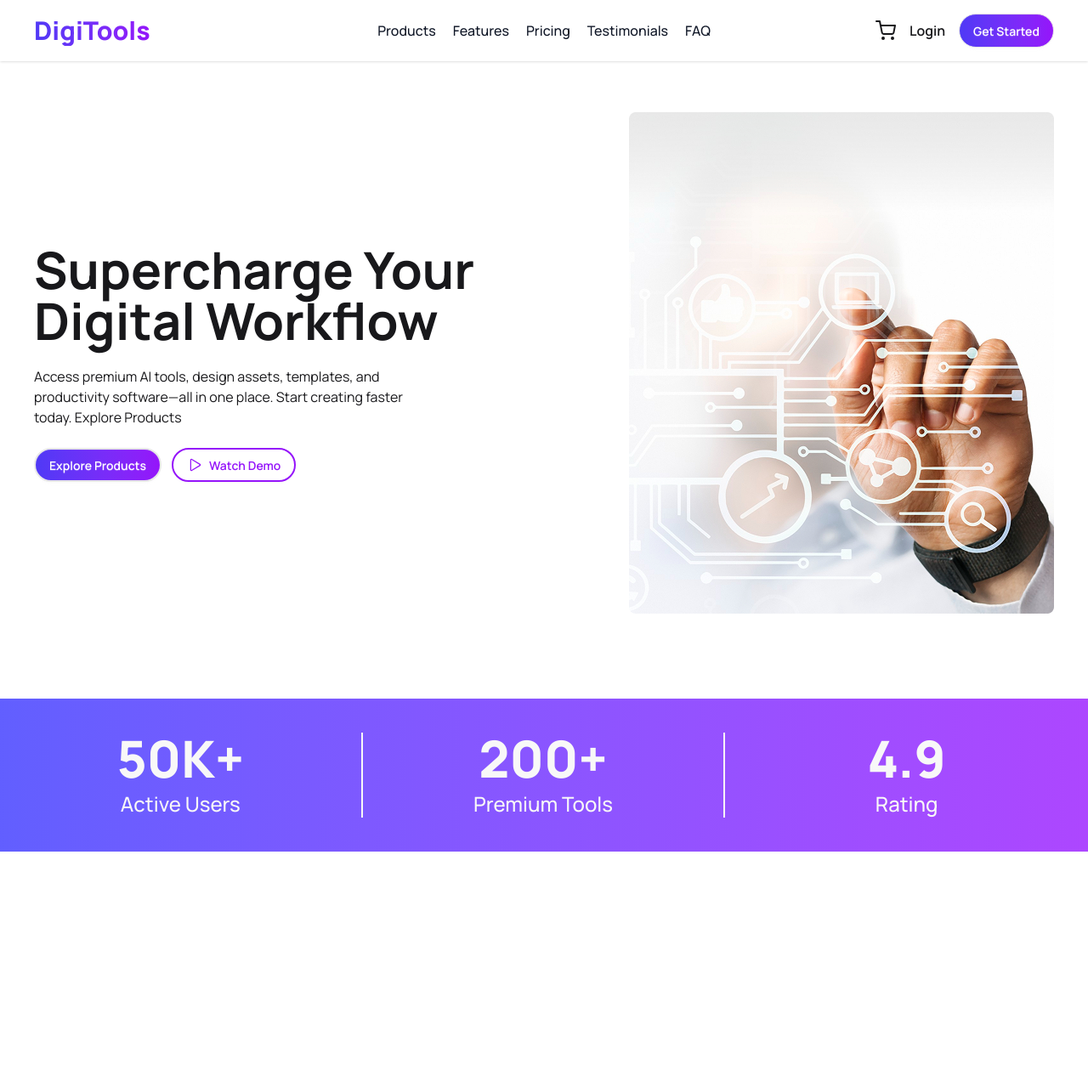
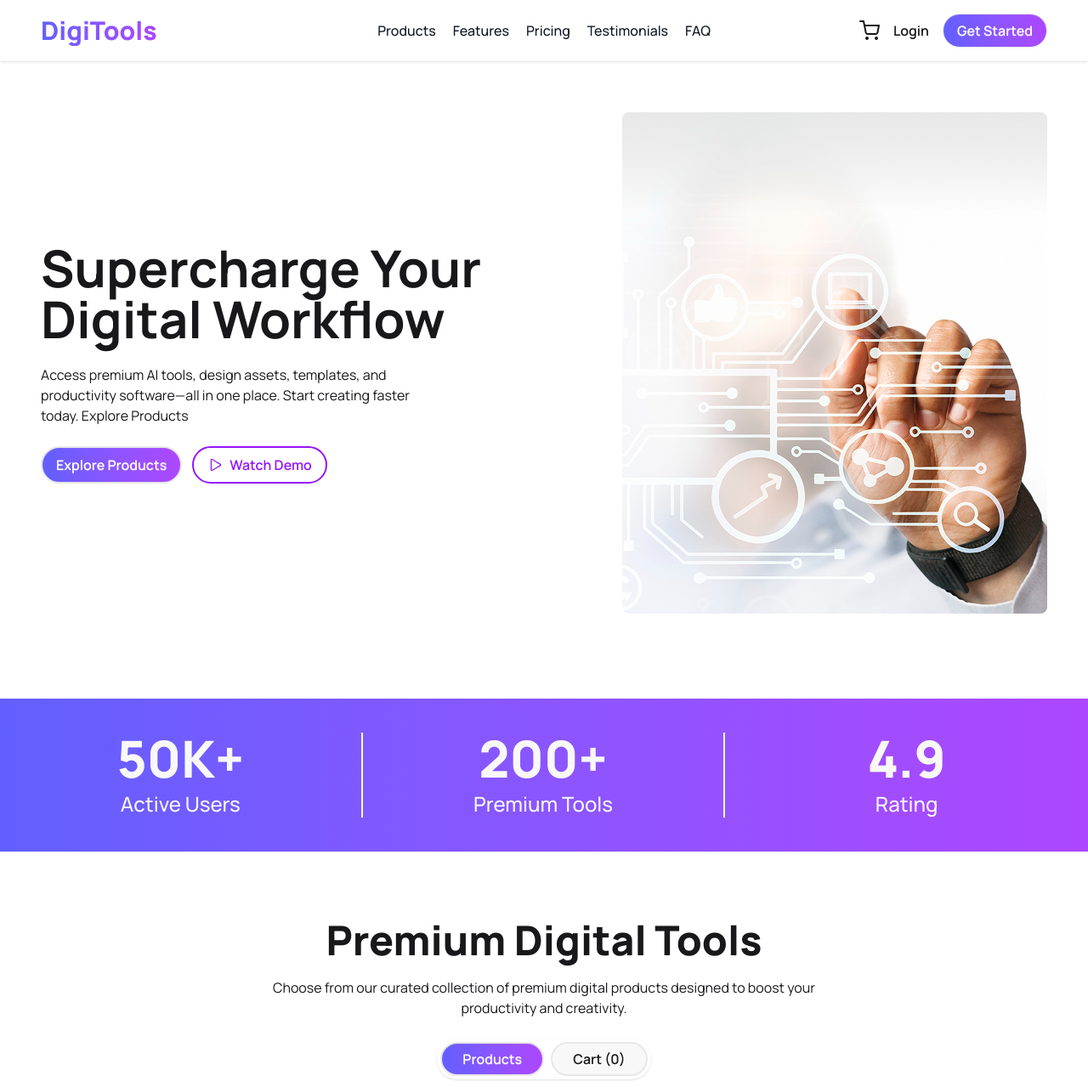
Before and after one commit to mahdihasanprogrammer/Assignment-6-DigiTools-Platform, a React (Vite) app: page / in a window 1280 px wide. Shown: the top 1279 px of the page at 85% size. Before the commit the page ends 1082 px from the top, so only its background shows below. Built offline with nearby package versions, Linux system fonts and the light colour scheme.

Commit message:
added digitalTools Section , and designed products tab data ,and set The button color will change when toggled

```diff
--- /dev/null
+++ b/public/DigitalToolsData.json
@@ -0,0 +1,92 @@
+[
+  {
+    "id": 1,
+    "name": "AI Writing Pro",
+    "description": "Advanced AI-powered writing tool for blogs, ads, and professional content creation.",
+    "price": 19,
+    "period": "monthly",
+    "tagType": "popular",
+    "features": [
+      "AI content generation",
+      "Grammar correction",
+      "SEO optimization",
+      "Multi-language support"
+    ],
+    "icon": "https://i.ibb.co.com/LzSmCby9/writing-2327400-1.png"
+  },
+  {
+    "id": 2,
+    "name": "Design Templates Pack",
+    "description": "Collection of high-quality design templates for web, social media, and branding.",
+    "price": 49,
+    "period": "one-time",
+    "tagType": "best seller",
+    "features": [
+      "100+ templates",
+      "Editable files",
+      "Modern UI design",
+      "Figma & PSD support"
+    ],
+    "icon": "https://i.ibb.co.com/x8qQTVZp/design-tool.png"
+  },
+  {
+    "id": 3,
+    "name": "Premium Stock Assets",
+    "description": "Access thousands of premium stock images, videos, and graphics.",
+    "price": 29,
+    "period": "monthly",
+    "tagType": "new",
+    "features": [
+      "HD & 4K assets",
+      "Royalty-free license",
+      "Unlimited downloads",
+      "Weekly updates"
+    ],
+    "icon": "https://i.ibb.co.com/m5PxPjdY/camera.png"
+  },
+  {
+    "id": 4,
+    "name": "Automation Toolkit",
+    "description": "Powerful automation tools to streamline workflows and increase productivity.",
+    "price": 99,
+    "period": "yearly",
+    "tagType": "popular",
+    "features": [
+      "Task automation",
+      "API integrations",
+      "Workflow builder",
+      "Real-time monitoring"
+    ],
+    "icon": "https://i.ibb.co.com/r23Dvvyt/operation.png"
+  },
+  {
+    "id": 5,
+    "name": "Resume Builder Pro",
+    "description": "Create professional resumes with AI suggestions and modern templates.",
+    "price": 15,
+    "period": "monthly",
+    "tagType": "best seller",
+    "features": [
+      "ATS-friendly templates",
+      "AI suggestions",
+      "Export to PDF",
+      "Cover letter builder"
+    ],
+    "icon": "https://i.ibb.co.com/SwPXFxk9/portfolio.png"
+  },
+  {
+    "id": 6,
+    "name": "Social Media Content Kit",
+    "description": "All-in-one kit for creating engaging social media posts and campaigns.",
+    "price": 25,
+    "period": "monthly",
+    "tagType": "new",
+    "features": [
+      "Content calendar",
+      "Post templates",
+      "Hashtag generator",
+      "Analytics insights"
+    ],
+    "icon": "https://i.ibb.co.com/V08xhsGc/social-media.png"
+  }
+]
--- a/src/App.jsx
+++ b/src/App.jsx
@@ -1,8 +1,13 @@
 
+import { Suspense } from 'react'
 import './App.css'
 import Hero from './components/Hero/Hero'
+import DigitalTools from './components/MainSection/DigitalToolsSection/DigitalTools'
 import Stats from './components/MainSection/Stats/Stats'
 import Navbar from './components/Navbar/Navbar'
+
+const digitalToolsPromise =
+       fetch('DigitalToolsData.json').then(res => res.json());
 
 function App() {
 
@@ -12,7 +17,7 @@ function App() {
     {/* header  */}
       <header>
         <Navbar />
-        <Hero></Hero>
+        <Hero />
       </header>
 
 
@@ -21,6 +26,14 @@ function App() {
 
           {/* stats section */}
           <Stats />
+
+
+          {/* digitalTool section */}
+         <Suspense
+          fallback={<span className="loading loading-ball flex py-10 items-center size-15 mx-auto"></span>}>
+
+           <DigitalTools digitalToolsPromise={digitalToolsPromise}/>
+         </Suspense>
 
       </main>
 
--- a/src/components/Hero/Hero.jsx
+++ b/src/components/Hero/Hero.jsx
@@ -5,7 +5,7 @@ import { IoPlayOutline } from "react-icons/io5";
 const Hero = () => {
     return (
 
-<div className=" px-4 py-10 md:px-10 md:py-15 flex justify-between items-center flex-col lg:flex-row-reverse gap-15">
+<div className=" px-4 py-10 md:px-12 md:py-15 flex justify-between items-center flex-col lg:flex-row-reverse gap-15">
     <img  src={bannerImg} alt="banner image" />
     <div>
       <h1 className=" text-3xl md:text-6xl font-bold">
@@ -16,10 +16,16 @@ const Hero = () => {
       </p>
         <div className='flex items-center flex-wrap gap-3'>
             <button
-                 className='btn bg-linear-to-r from-[#4F39F6] to-[#9514FA] text-base-100 font-semibold rounded-full hover:text-transparent hover:bg-clip-text border-2 hover:border-[#9514FA] transition-all duration-1000'>
+                 className='btn text-base box-content text-base-100
+                  bg-linear-to-r from-indigo-500 to-purple-500
+                   font-semibold rounded-full transition-all duration-1000
+                   hover:text-transparent hover:bg-clip-text border-2 hover:border-[#9514FA] '>
                  Explore Products
             </button>
-            <button className="btn font-semibold rounded-full bg-transparent  text-[#9514FA] hover:bg-linear-to-r from-[#4F39F6] to-[#9514FA] border-2  border-[#9514FA] transition-all duration-1000
+
+            <button className="btn text-base box-content font-semibold rounded-full bg-transparent  text-[#9514FA]
+            hover:bg-linear-to-r from-indigo-500 to-purple-500
+             border-2  border-[#9514FA] transition-all duration-1000
             hover:text-base-100
             ">
                <IoPlayOutline className='text-xl' /> Watch Demo
--- /dev/null
+++ b/src/components/MainSection/DigitalToolsSection/DigitalTools.jsx
@@ -0,0 +1,55 @@
+import React, { Suspense, use, useState } from 'react';
+import ProductsData from './Products/ProductsData';
+
+const DigitalTools = ({digitalToolsPromise}) => {
+
+const [selected , setSelected] = useState('product');
+
+const digitalToolsData = use(digitalToolsPromise);
+
+
+    return (
+        <section className='px-4 md:px-12 md:mt-15 mb-15 md:mb-20'>
+
+            <div className='text-center space-y-5 mb-6'>
+
+                <h1 className='text-5xl font-extrabold'>
+                    Premium Digital Tools
+                </h1>
+
+                <p className='md:w-3/5 mx-auto'>
+                    Choose from our curated collection of premium digital products designed to boost your productivity and creativity.
+                </p>
+
+
+            </div>
+
+            <div className='shadow rounded-full w-fit mx-auto flex items-center gap-2 p-1'>
+
+                <button
+                    onClick={()=>{setSelected('product')}}
+                    className={`btn ${selected === 'product' && 'bg-linear-to-r from-indigo-500 to-purple-500 text-base-100'}
+
+                    font-semibold rounded-full  border-2 px-6 py-4 text-base`} >
+                        Products
+                 </button>
+
+                <button
+                 onClick={()=>{setSelected('cart')}}
+                  className={`btn ${selected === 'cart' && 'bg-linear-to-r from-indigo-500 to-purple-500 text-base-100'}
+
+                    font-semibold rounded-full  border-2 px-6 py-4 text-base`}>
+                    Cart (0)
+                 </button>
+            </div>
+
+
+             <ProductsData
+             digitalToolsData={digitalToolsData} />
+
+
+        </section>
+    );
+};
+
+export default DigitalTools;
--- /dev/null
+++ b/src/components/MainSection/DigitalToolsSection/Products/ProductCard.jsx
@@ -0,0 +1,54 @@
+import React from 'react';
+import { FcCheckmark } from "react-icons/fc";
+
+
+
+const ProductCard = ({product}) => {
+console.log(product)
+
+const {name,description,price,period,tagType,features,icon} = product;
+
+return (
+
+<div className="card bg-base-100 shadow-sm hover:-translate-y-2 transition-all duration-500">
+
+  <div className="card-body">
+
+    <h4 className='flex justify-end'>
+        <span
+        className={`badge badge-md badge-soft font-medium rounded-full
+         ${tagType==='popular' ? 'badge-primary': `${tagType === 'new' ? 'bg-[#DBFCE7] text-green-600' : 'bg-[#FEF3C6] text-[#BB4D00]'}` }`}>{tagType}</span>
+    </h4>
+
+    <div className="space-y-4">
+
+    <img className='rounded-full p-2 shadow-sm ' src={icon} alt="icon of card" />
+      <h2 className="text-2xl font-bold">{name}</h2>
+      <p className='text-[#627382]'>{description}</p>
+      <h3 className='flex items-center gap-1 font-medium text-base'>
+        <span className='text-2xl font-bold'>${price}</span>/ {period}
+      </h3>
+
+    </div>
+
+    <ul className="mt-6 flex flex-col gap-2 text-xs flex-1">
+        {
+            features.map(feature =>
+                 <li className='flex items-center gap-2 text-sm'>
+                    <span><FcCheckmark className='size-4' /></span> {feature}
+                </li>)
+        }
+    </ul>
+
+    <div className="mt-6">
+      <button className="btn text-base-100 text-base
+      bg-linear-to-r from-indigo-500 to-purple-500  w-full rounded-full">Buy Now</button>
+    </div>
+  </div>
+
+</div>
+
+);
+};
+
+export default ProductCard;
--- /dev/null
+++ b/src/components/MainSection/DigitalToolsSection/Products/ProductsData.jsx
@@ -0,0 +1,17 @@
+import React from 'react';
+import ProductCard from './ProductCard';
+
+const ProductsData = ({digitalToolsData}) => {
+    return (
+        <div className='mt-10 grid grid-cols-1 md:grid-cols-2 lg:grid-cols-3 gap-6'>
+            {
+                digitalToolsData.map(product =>
+                <ProductCard
+                key={product.id}
+                 product={product}></ProductCard> )
+            }
+        </div>
+    );
+};
+
+export default ProductsData;
--- a/src/components/Navbar/Navbar.jsx
+++ b/src/components/Navbar/Navbar.jsx
@@ -17,22 +17,25 @@ const links = navData.map(navItem => {
 
 
 return (
-<nav className="p-4 md:px-10 navbar bg-base-100 shadow-sm">
+<nav className="p-4 md:px-12 navbar bg-base-100 shadow-sm">
 
   <div className="navbar-start">
     <div className="dropdown">
 
-      <div tabIndex={0} role="button" className=" mr-3 lg:hidden">
+      <div tabIndex={0} role="button" className=" mr-3 lg:hidden cursor-pointer">
         <RiMenu2Line className='size-6' />
       </div>
 
       <ul
         tabIndex="-1"
-        className="menu menu-sm dropdown-content bg-base-100 space-y-2 rounded-box z-1 mt-3  p-5 shadow font-medium">
+        className="menu menu-sm dropdown-content bg-base-100 space-y-2 rounded-box z-1 mt-3 box-content text-base cursor-pointer p-5 shadow font-medium">
             {links}
       </ul>
     </div>
-    <h1 className=' font-extrabold text-xl sm:text-3xl text-transparent bg-clip-text bg-linear-to-r from-[#4F39F6]  to-[#9514FA]'>DigiTools</h1>
+
+    <h1 className=' font-extrabold text-xl sm:text-3xl text-transparent bg-clip-text  bg-linear-to-r from-indigo-500 to-purple-500'>
+      DigiTools</h1>
+
   </div>
 
   <div className="navbar-center hidden lg:flex">
@@ -48,7 +51,8 @@ return (
 
     <button className='font-semibold'>Login</button>
     <button
-     className=' btn bg-linear-to-r from-[#4F39F6] to-[#9514FA] text-base-100 sm:font-semibold  rounded-full'>
+     className=' btn sm:font-semibold  sm:text-base
+     bg-linear-to-r from-indigo-500 to-purple-500 text-base-100  rounded-full'>
         Get Started</button>
 
   </div>
```
Also changed, not shown: src/assets/assets/products/camera.png (added).
